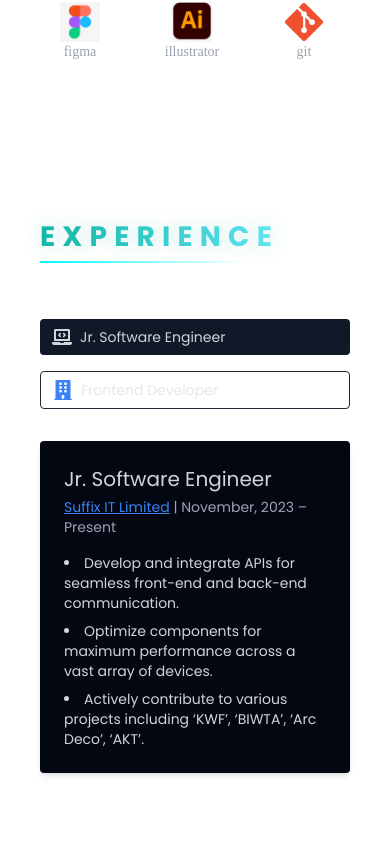
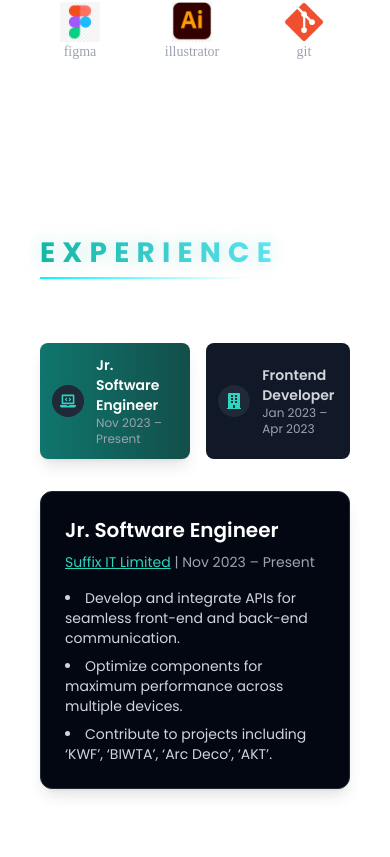
Before and after one commit to MehediAhsan/mehedi-portfolio-nextjs, a Next.js app: page / in a window 390 px wide. Shown: the part 2667-3524 px from the top of the page. Built offline with nearby package versions, Linux system fonts and the light colour scheme.

Commit message:
updated footer and experience section

```diff
--- a/src/components/home/Experience.jsx
+++ b/src/components/home/Experience.jsx
@@ -7,11 +7,11 @@ const experiences = [
   {
     role: "Jr. Software Engineer",
     company: "Suffix IT Limited",
-    period: "November, 2023 – Present",
+    period: "Nov 2023 – Present",
     responsibilities: [
       "Develop and integrate APIs for seamless front-end and back-end communication.",
-      "Optimize components for maximum performance across a vast array of devices.",
-      "Actively contribute to various projects including ‘KWF’, ‘BIWTA’, ‘Arc Deco’, ‘AKT’.",
+      "Optimize components for maximum performance across multiple devices.",
+      "Contribute to projects including ‘KWF’, ‘BIWTA’, ‘Arc Deco’, ‘AKT’.",
     ],
     link: "https://www.suffixit.com/",
     icon: <FaLaptopCode />,
@@ -19,11 +19,11 @@ const experiences = [
   {
     role: "Frontend Developer",
     company: "Playwise",
-    period: "January, 2023 – April, 2023",
+    period: "Jan 2023 – Apr 2023",
     responsibilities: [
-      "Integrate APIs to fetch and convert designs from Figma into functional React components.",
-      "Implement and maintain admin panels for efficient content management and control.",
-      "Collaborate with back-end developers to integrate front-end interfaces with server-side.",
+      "Convert Figma designs into functional React components.",
+      "Implement and maintain admin panels for efficient content management.",
+      "Collaborate with backend developers to integrate server-side APIs.",
     ],
     link: "https://www.playwise.gg/",
     icon: <FaBuilding />,
@@ -34,57 +34,58 @@ const Experience = () => {
   const [activeStep, setActiveStep] = useState(0);
 
   return (
-    <section id="experience" className="pt-16">
-      <div className="container mx-auto w-full">
-        <h3 className="box mb-14">Experience</h3>
+    <section id="experience" className="py-20">
+      <div className="">
+        <h3 className="box mb-16 text-center md:text-left">Experience</h3>
 
         <div className="flex flex-col md:flex-row justify-between gap-8">
+          {/* Timeline / Steps */}
           <MotionWrapper variantName="fadeInUp" stagger={0.1}>
-            <div className="flex flex-col space-y-4">
-              {experiences.map((exp, index) => (
+            <div className="flex md:flex-col gap-4">
+              {experiences.map((exp, idx) => (
                 <button
-                  key={index}
-                  onClick={() => setActiveStep(index)}
-                  className={`flex items-center gap-2 py-2 px-3 rounded text-sm ${
-                    index === activeStep
-                      ? "bg-gray-900 text-gray-300"
-                      : "border border-gray-800 text-gray-200 hover:bg-gray-900 hover:text-white"
+                  key={idx}
+                  onClick={() => setActiveStep(idx)}
+                  className={`flex items-center gap-3 p-3 rounded-lg transition-all duration-300 ${
+                    idx === activeStep
+                      ? "bg-gradient-to-r from-teal-700 to-teal-900 text-white shadow-lg"
+                      : "bg-gray-900 text-gray-300 hover:bg-gray-800"
                   }`}
                 >
-                  <span
-                    className={`text-xl ${
-                      index === activeStep ? "text-gray-300" : "text-blue-500"
-                    }`}
-                  >
+                  <span className="p-2 bg-gray-800 rounded-full text-teal-400">
                     {exp.icon}
                   </span>
-                  <span>{exp.role}</span>
+                  <div className="text-left">
+                    <h4 className="font-semibold text-sm md:text-base">
+                      {exp.role}
+                    </h4>
+                    <p className="text-xs md:text-sm text-gray-400">{exp.period}</p>
+                  </div>
                 </button>
               ))}
             </div>
           </MotionWrapper>
 
-          <MotionWrapper variantName="fadeInUp" key={activeStep} delay={0.1}>
-            <div className="p-6 bg-gray-950 rounded shadow-md">
-              <h3 className="text-xl mb-1 text-gray-300">
+          {/* Experience Details */}
+          <MotionWrapper variantName="fadeInUp" key={activeStep} delay={0.1} className="md:flex md:justify-end">
+            <div className="md:w-2/3 p-6 bg-gray-950 rounded-xl shadow-lg border border-gray-800 transition-all duration-300">
+              <h4 className="text-xl md:text-2xl font-semibold text-white mb-2">
                 {experiences[activeStep].role}
-              </h3>
-              <p className="text-gray-400 text-sm">
+              </h4>
+              <p className="text-gray-400 mb-4 text-sm md:text-base">
                 <a
                   href={experiences[activeStep].link}
                   target="_blank"
-                  className="text-blue-500 underline"
                   rel="noopener noreferrer"
+                  className="text-teal-400 underline hover:text-teal-500"
                 >
                   {experiences[activeStep].company}
                 </a>{" "}
                 | {experiences[activeStep].period}
               </p>
-              <ul className="mt-4 list-disc list-inside space-y-2">
+              <ul className="list-disc list-inside space-y-2 text-gray-300 text-sm md:text-base">
                 {experiences[activeStep].responsibilities.map((item, idx) => (
-                  <li key={idx} className="text-gray-300 text-sm">
-                    {item}
-                  </li>
+                  <li key={idx}>{item}</li>
                 ))}
               </ul>
             </div>
--- a/src/components/home/Footer.jsx
+++ b/src/components/home/Footer.jsx
@@ -8,32 +8,22 @@ import {
 } from "react-icons/si";
 
 const Footer = () => {
+  const year = new Date().getFullYear();
+
   return (
-    <footer className="bg-slate-900 text-gray-300 py-4">
-      <div className="container mx-auto px-14 flex flex-col md:flex-row items-center justify-between">
-        {/* Copyright Info */}
-        <div className="text-sm text-teal-500">
-          © {new Date().getFullYear()} Mehedi Ahsan. All Rights Reserved.
-        </div>
+    <footer className="text-gray-300 py-8">
+      <div className="container mx-auto px-6 md:px-14 flex flex-col md:flex-row items-center justify-between gap-4">
+        <p className="text-sm md:text-base text-gray-400 text-center md:text-left">
+          © {year} Mehedi Ahsan. All rights reserved.
+        </p>
 
-        {/* Technology Icons */}
-        <div className="flex space-x-6 mt-4 md:mt-0">
-          <span className="text-sm">Created By</span>
-          <div className="flex items-center space-x-2">
-            <SiNextdotjs size={20} className="text-white" />
-          </div>
-          <div className="flex items-center space-x-2">
-            <SiTailwindcss size={20} className="text-teal-500" />
-          </div>
-          <div className="flex items-center space-x-2">
-            <SiFramer size={20} className="text-purple-400" />
-          </div>
-          <div className="flex items-center space-x-2">
-            <SiPrisma size={20} className="text-blue-500" />
-          </div>
-          <div className="flex items-center space-x-2">
-            <SiPostgresql size={20} className="text-blue-600" />
-          </div>
+        <div className="flex items-center space-x-4 justify-center md:justify-end">
+          <span className="hidden md:inline text-sm text-gray-400">Built with:</span>
+          <SiNextdotjs size={22} className="text-white hover:text-teal-500 transition-colors duration-300" />
+          <SiTailwindcss size={22} className="text-teal-500 hover:text-teal-400 transition-colors duration-300" />
+          <SiFramer size={22} className="text-purple-400 hover:text-purple-300 transition-colors duration-300" />
+          <SiPrisma size={22} className="text-blue-500 hover:text-blue-400 transition-colors duration-300" />
+          <SiPostgresql size={22} className="text-blue-600 hover:text-blue-500 transition-colors duration-300" />
         </div>
       </div>
     </footer>
```
